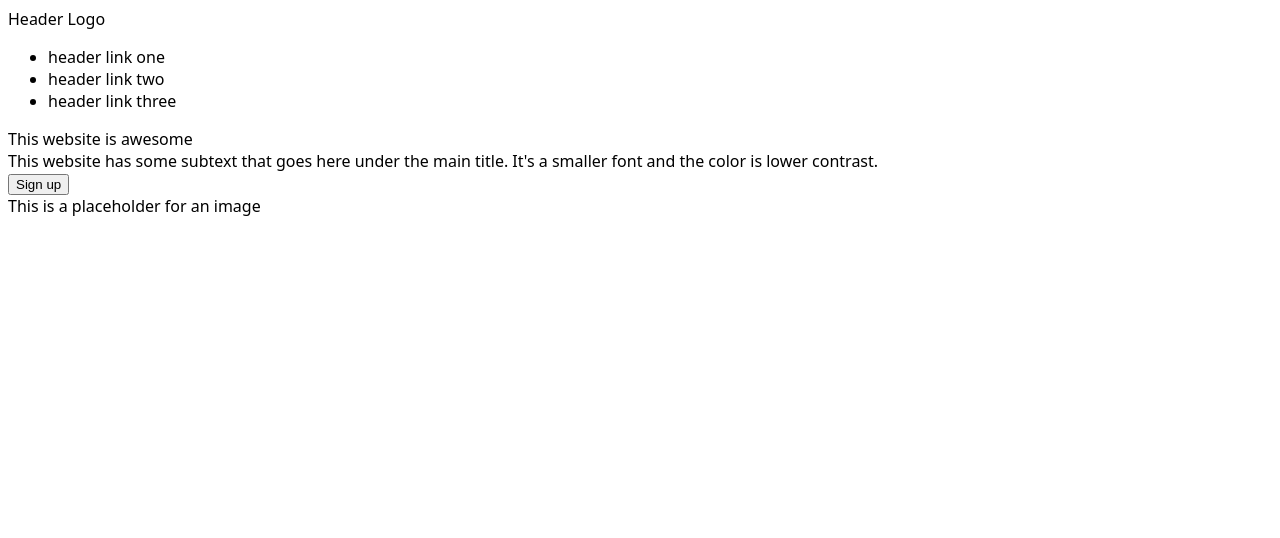
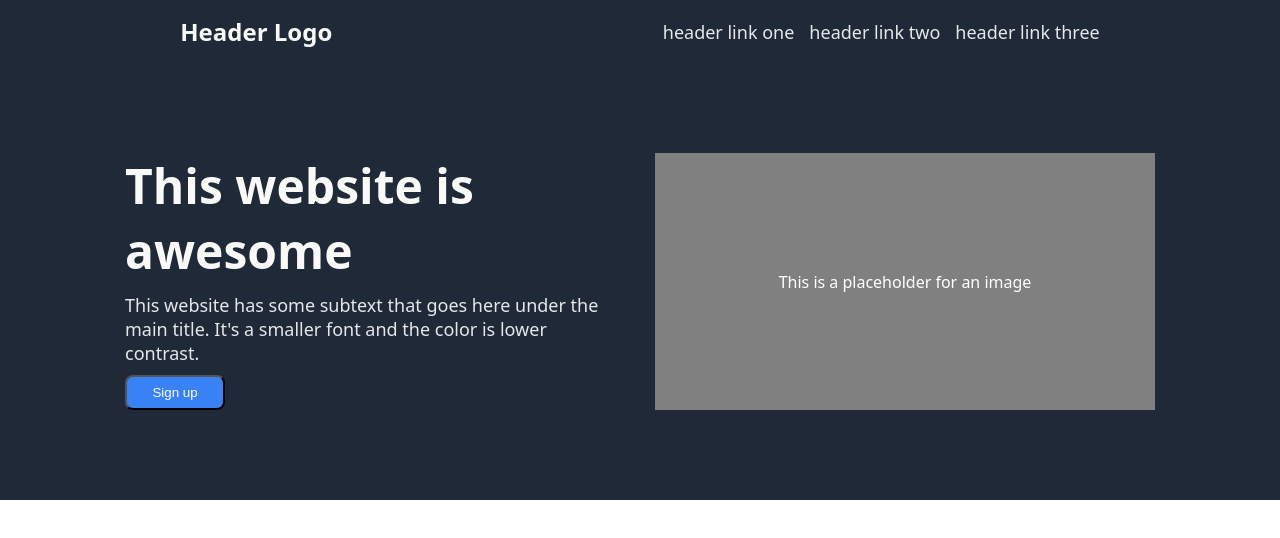
Before and after one commit to joshhkim02/landing-page, a plain HTML site: page index.html in a window 1280 px wide. Drawn offline with Linux system fonts and the light colour scheme.

Commit message:
feat: finished design for section 1

```diff
--- a/style.css
+++ b/style.css
@@ -1,6 +1,92 @@
 body {
   font-family: system-ui, -apple-system, BlinkMacSystemFont, "Segoe UI", Roboto,
     Oxygen, Ubuntu, Cantarell, "Open Sans", "Helvetica Neue", sans-serif;
+  margin: 0;
   display: flex;
   flex-direction: column;
 }
+
+ul {
+  list-style: none;
+  margin: 0;
+  padding: 0;
+}
+
+button {
+  cursor: pointer;
+  padding: 8px 16px;
+  border-radius: 8px;
+}
+
+/* Section 1 */
+.section1 {
+  display: flex;
+  flex-direction: column;
+  background-color: #1f2937;
+}
+
+/* Header styles */
+.header {
+  display: flex;
+  justify-content: space-around;
+  align-items: center;
+  padding: 15px;
+  /* margin-bottom: 70px; */
+}
+
+.logo {
+  color: #f9faf8;
+  font-size: 24px;
+  font-weight: 700;
+}
+
+.links {
+  display: flex;
+  color: #e5e7eb;
+  font-size: 18px;
+  gap: 15px;
+}
+
+/* Hero styles */
+.hero-container {
+  display: flex;
+  padding: 90px;
+  justify-content: center;
+  gap: 30px;
+  /* border: 1px solid white; */
+}
+
+.hero-1 {
+  display: flex;
+  flex-direction: column;
+  width: 500px;
+  gap: 10px;
+  /* border: 1px solid white; */
+}
+
+.hero-text {
+  font-size: 48px;
+  font-weight: 800;
+  color: #f9faf8;
+}
+
+.hero-subtext {
+  font-size: 18px;
+  color: #e5e7eb;
+}
+
+.btn-signup {
+  max-width: 100px;
+  background-color: #3882f6;
+  color: white;
+}
+
+.hero-2 {
+  display: flex;
+  justify-content: center;
+  align-items: center;
+  color: white;
+  width: 500px;
+  background-color: gray;
+  /* border: 1px solid white; */
+}
```
Also changed, not shown: index.html (+1 -0 lines).
